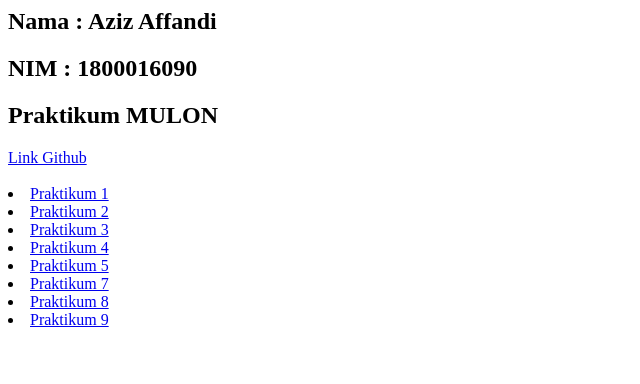
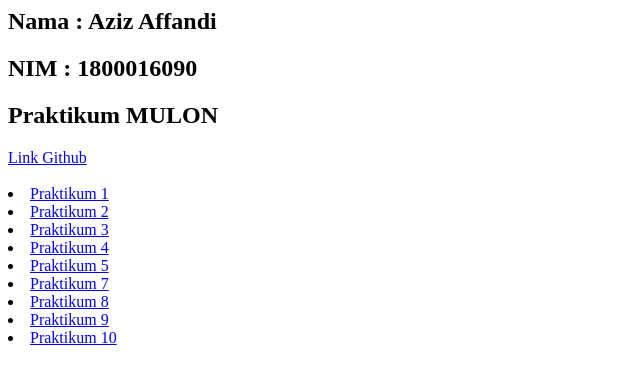
Before and after one commit to azizaffandi/mulon, a plain HTML site: page index.html in a window 1280 px wide. Shown: the whole page, without its empty margins (0-640 px from the left). Drawn offline with Linux system fonts and the light colour scheme.

Commit message:
Update index.html

```diff
--- a/index.html
+++ b/index.html
@@ -16,5 +16,6 @@
 	<li><a href="praktikum_7_1800016090.html"> Praktikum 7</a></li>
 	<li><a href="praktikum_8_1800016090.html"> Praktikum 8</a></li>
 	<li><a href="praktikum_9_1800016090.html"> Praktikum 9</a></li>
+	<li><a href="praktikum_10_1800016090.html"> Praktikum 10</a></li>
 </body>
 </html>
```
